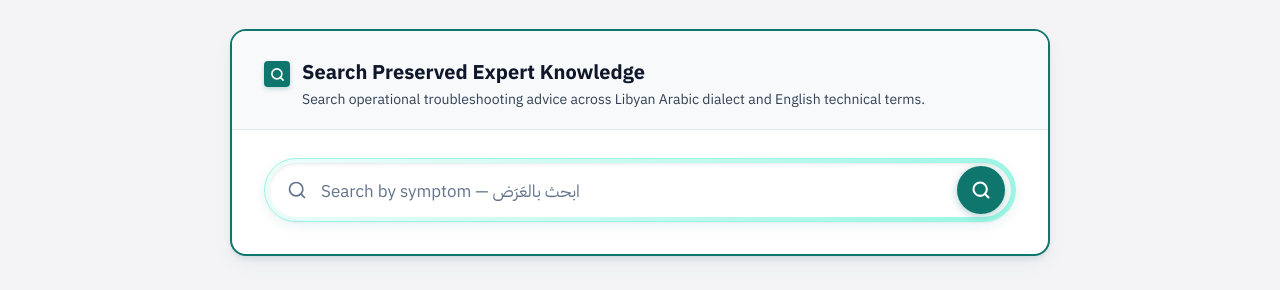
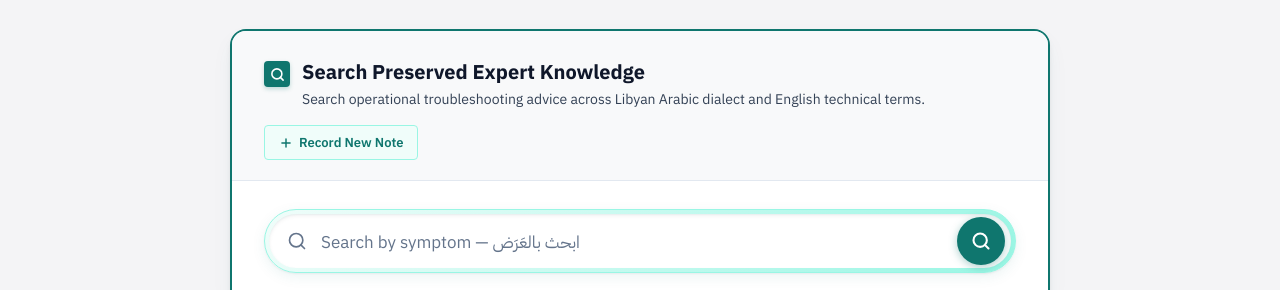
Before and after one commit to nuhasa20/voice-of-experience, a plain HTML site: page static/index.html in a window 1280 px wide. Shown: the part 125-415 px from the top of the page. Drawn offline with Linux system fonts and the light colour scheme; no server answers.

Commit message:
Restore new-card button on home page

```diff
--- a/static/css/main.css
+++ b/static/css/main.css
@@ -1431,6 +1431,24 @@ body {
   align-items: center;
   gap: 0.375rem;
   flex-shrink: 0;
+  color: var(--brand-primary);
+  background: var(--brand-light);
+  border: 1px solid var(--brand-border);
+  border-radius: var(--radius-sm);
+  font-weight: 600;
+  cursor: pointer;
+  transition: all var(--transition-fast);
+}
+
+.search-contribute-cta:hover:not(:disabled) {
+  background: #ccfbf1;
+  border-color: var(--brand-primary);
+  color: var(--brand-hover);
+}
+
+.search-contribute-cta:focus-visible {
+  outline: 2px solid var(--brand-focus);
+  outline-offset: 2px;
 }
 
 .search-hero-body {
--- a/static/index.html
+++ b/static/index.html
@@ -71,6 +71,13 @@
               <p class="search-hero-subtitle">Search operational troubleshooting advice across Libyan Arabic dialect and English technical terms.</p>
             </div>
           </div>
+          <button type="button" id="scrollToContributeBtn" class="btn-secondary search-contribute-cta" aria-label="Record New Diagnostic Note">
+            <svg width="14" height="14" viewBox="0 0 24 24" fill="none" stroke="currentColor" stroke-width="2.5" stroke-linecap="round" stroke-linejoin="round" aria-hidden="true">
+              <line x1="12" y1="5" x2="12" y2="19"></line>
+              <line x1="5" y1="12" x2="19" y2="12"></line>
+            </svg>
+            <span>Record New Note</span>
+          </button>
         </div>
 
         <div class="search-hero-body">
--- a/static/js/search.js
+++ b/static/js/search.js
@@ -59,6 +59,7 @@ export class SearchController {
     this.browseAllBtn           = document.getElementById('browseAllBtn');
     this.fallbackBrowseAllBtn   = document.getElementById('fallbackBrowseAllBtn');
     this.fallbackRecordBtn      = document.getElementById('fallbackRecordBtn');
+    this.scrollToContributeBtn   = document.getElementById('scrollToContributeBtn');
 
     this.cachedCards             = [];
     this.isSearching             = false;
@@ -216,6 +217,9 @@ export class SearchController {
       }
     };
 
+    if (this.scrollToContributeBtn) {
+      this.scrollToContributeBtn.addEventListener('click', scrollToContribute);
+    }
     if (this.fallbackRecordBtn) {
       this.fallbackRecordBtn.addEventListener('click', scrollToContribute);
     }
```
